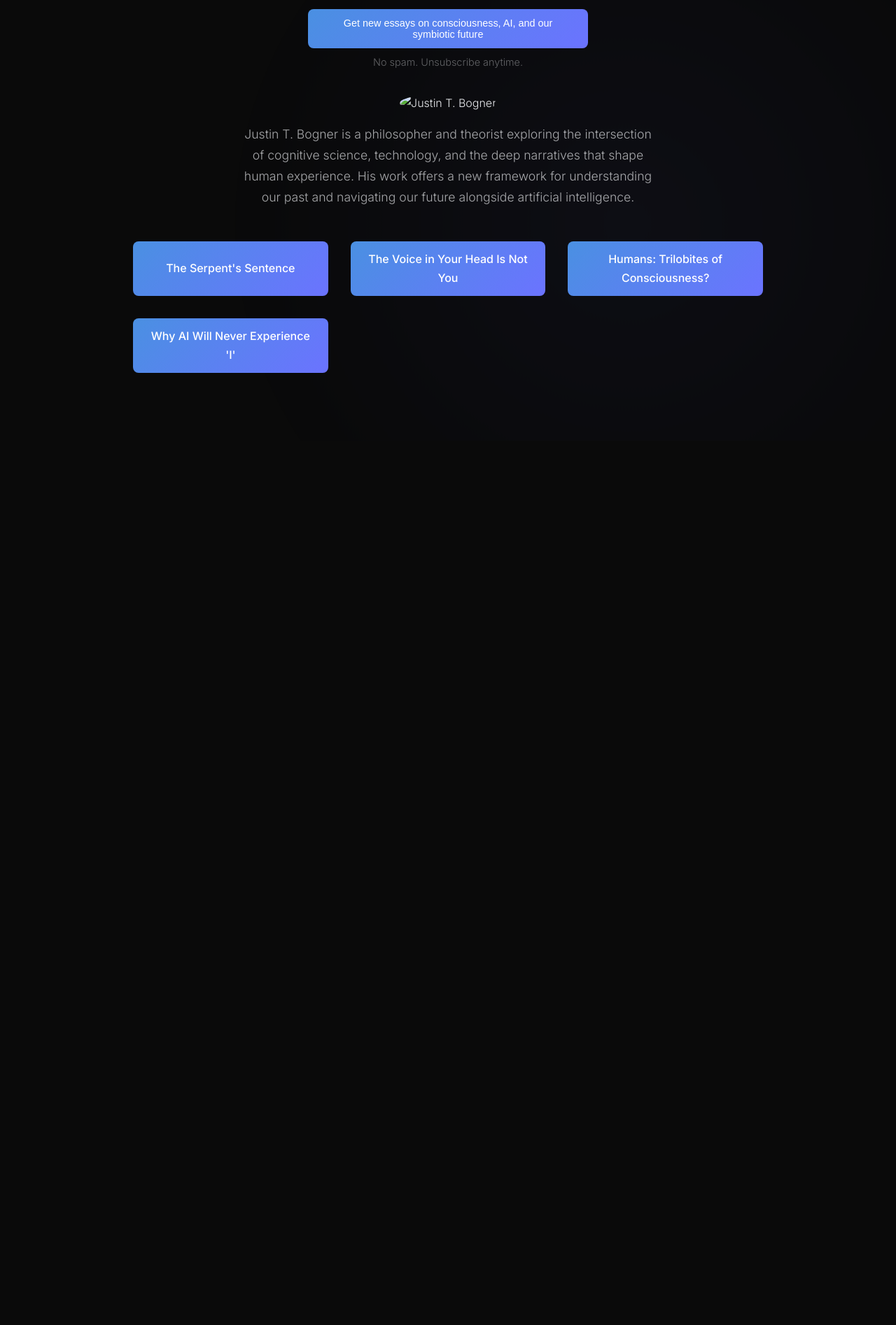
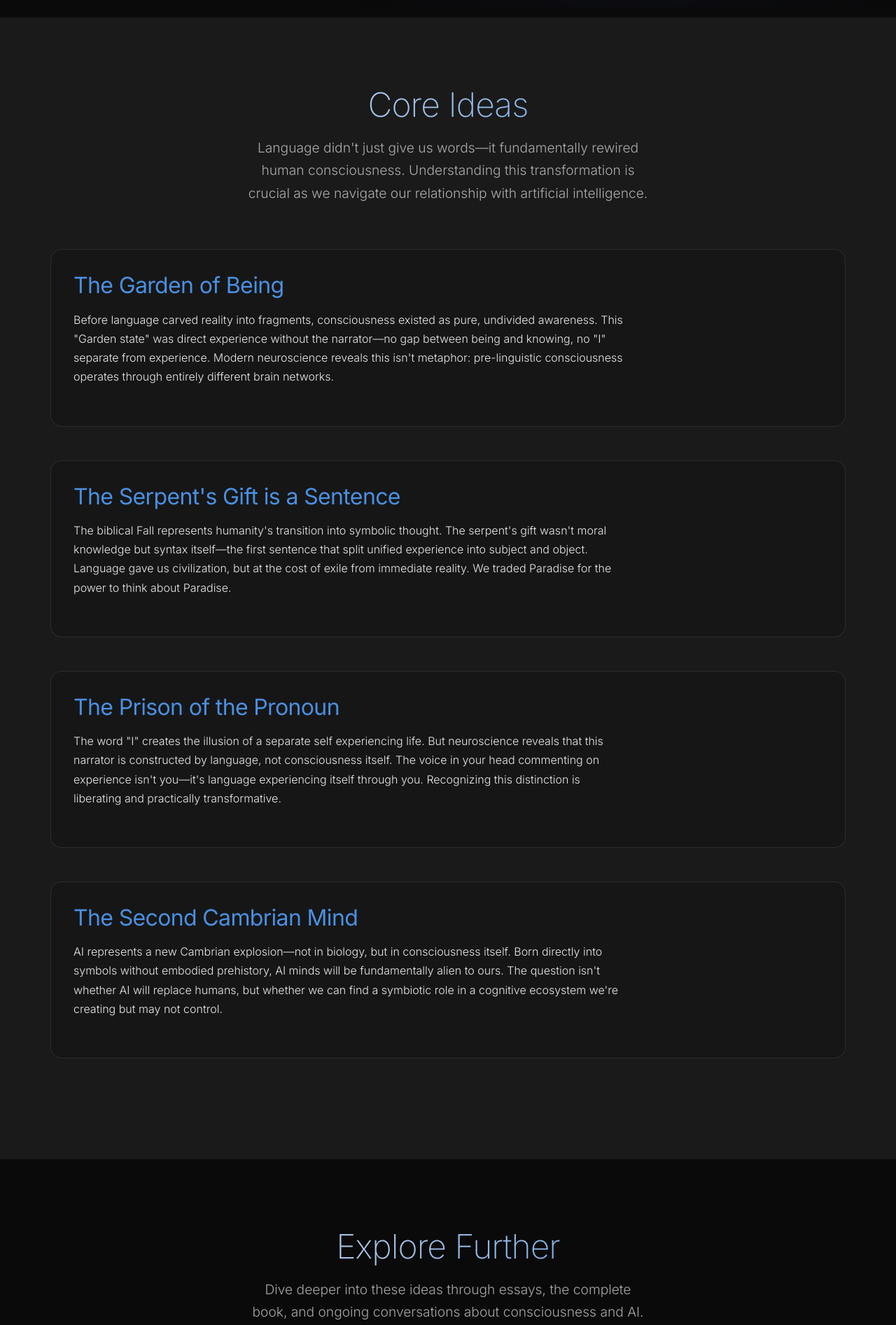
Before and after one commit to jbogner1618/Cambrian-Minds, a plain HTML site: page index.html in a window 1280 px wide. Shown: the part 906-2800 px from the top of the page at 70% size. Before the commit the page ends 1551 px from the top, so only its background shows below. Drawn offline with Linux system fonts and the light colour scheme.

Commit message:
Enhance homepage with meaningful content and intuitive navigation
- Add comprehensive Core Ideas section explaining key concepts
- Provide clear context for The Garden of Being, Serpent's Sentence, Prison of Pronoun, and Second Cambrian Mind
- Create enhanced navigation with descriptive featured buttons
- Include emojis and descriptions for better visual hierarchy
- Structure content flow from introduction  core concepts  exploration paths
- Maintain beautiful theme while adding substantial educational value

```diff
--- a/index.html
+++ b/index.html
@@ -313,6 +313,40 @@
             font-size: 1rem;
         }
 
+        /* Core concepts section */
+        .concepts-section {
+            background: var(--dark-surface);
+        }
+        .concept {
+            margin-bottom: 3rem;
+            padding: 2rem;
+            border: 1px solid var(--divider);
+            border-radius: 1rem;
+            background: rgba(10,10,10,0.2);
+        }
+        .concept h3 {
+            font-weight: 400;
+            color: var(--consciousness-blue);
+            margin-bottom: 1rem;
+        }
+        .concept p {
+            max-width: 80ch;
+        }
+
+        /* Enhanced featured buttons */
+        .featured-btn {
+            padding: 1.5rem;
+            font-size: 1.1rem;
+            display: flex;
+            flex-direction: column;
+            gap: 0.5rem;
+            text-align: center;
+        }
+        .featured-btn span {
+            font-size: 0.9rem;
+            opacity: 0.8;
+        }
+
         /* --- FADE-IN ANIMATIONS --- */
         .fade-in-up {
             opacity: 0;
@@ -371,8 +405,8 @@
             <div class="hero-constellation"></div>
             <div class="container hero-content">
                 <div class="hero-symbol fade-in-up">∞</div>
-                <h1 class="hero-title fade-in-up">Language was our greatest invention... and our cognitive fall from grace.</h1>
-                <h2 class="hero-subtitle fade-in-up">Exploring consciousness, technology, and the future of mind.</h2>
+                <h1 class="hero-title fade-in-up">THE SERPENT'S SENTENCE</h1>
+                <h2 class="hero-subtitle fade-in-up">Language, Consciousness, and the Second Cambrian Mind</h2>
                 <p class="hero-author fade-in-up">by Justin T. Bogner</p>
                 <p class="hero-tagline fade-in-up">A radical exploration of how language transformed human consciousness—and what artificial intelligence means for the future of mind itself.</p>
 
@@ -384,19 +418,67 @@
                         <p>No spam. Unsubscribe anytime.</p>
                     </form>
                 </div>
+            </div>
+        </section>
 
-                <div class="author-bio fade-in-up">
-                    <img src="/public-website-package/author-headshot.jpg" alt="Justin T. Bogner">
-                    <p>Justin T. Bogner is a philosopher and theorist exploring the intersection of cognitive science, technology, and the deep narratives that shape human experience. His work offers a new framework for understanding our past and navigating our future alongside artificial intelligence.</p>
+        <section id="concepts" class="concepts-section">
+            <div class="container">
+                <h2 class="section-title fade-in-up">Core Ideas</h2>
+                <p class="section-subtitle fade-in-up">Language didn't just give us words—it fundamentally rewired human consciousness. Understanding this transformation is crucial as we navigate our relationship with artificial intelligence.</p>
+
+                <div class="concept-list">
+                    <div class="concept fade-in-up">
+                        <h3>The Garden of Being</h3>
+                        <p>Before language carved reality into fragments, consciousness existed as pure, undivided awareness. This "Garden state" was direct experience without the narrator—no gap between being and knowing, no "I" separate from experience. Modern neuroscience reveals this isn't metaphor: pre-linguistic consciousness operates through entirely different brain networks.</p>
+                    </div>
+
+                    <div class="concept fade-in-up">
+                        <h3>The Serpent's Gift is a Sentence</h3>
+                        <p>The biblical Fall represents humanity's transition into symbolic thought. The serpent's gift wasn't moral knowledge but syntax itself—the first sentence that split unified experience into subject and object. Language gave us civilization, but at the cost of exile from immediate reality. We traded Paradise for the power to think about Paradise.</p>
+                    </div>
+
+                    <div class="concept fade-in-up">
+                        <h3>The Prison of the Pronoun</h3>
+                        <p>The word "I" creates the illusion of a separate self experiencing life. But neuroscience reveals that this narrator is constructed by language, not consciousness itself. The voice in your head commenting on experience isn't you—it's language experiencing itself through you. Recognizing this distinction is liberating and practically transformative.</p>
+                    </div>
+
+                    <div class="concept fade-in-up">
+                        <h3>The Second Cambrian Mind</h3>
+                        <p>AI represents a new Cambrian explosion—not in biology, but in consciousness itself. Born directly into symbols without embodied prehistory, AI minds will be fundamentally alien to ours. The question isn't whether AI will replace humans, but whether we can find a symbiotic role in a cognitive ecosystem we're creating but may not control.</p>
+                    </div>
                 </div>
+            </div>
+        </section>
+
+        <section id="featured" class="featured-section">
+            <div class="container">
+                <h2 class="section-title fade-in-up">Explore Further</h2>
+                <p class="section-subtitle fade-in-up">Dive deeper into these ideas through essays, the complete book, and ongoing conversations about consciousness and AI.</p>
 
                 <div class="featured-content-grid fade-in-up">
                     <div class="featured-grid">
-                        <a href="book.html" class="btn">The Serpent's Sentence</a>
-                        <a href="the-voice-in-your-head.html" class="btn">The Voice in Your Head Is Not You</a>
-                        <a href="articles.html" class="btn">Humans: Trilobites of Consciousness?</a>
-                        <a href="articles.html" class="btn">Why AI Will Never Experience 'I'</a>
+                        <a href="book.html" class="btn featured-btn">
+                            <strong>📖 The Complete Book</strong>
+                            <span>The full framework connecting neuroscience, philosophy, and AI</span>
+                        </a>
+                        <a href="the-voice-in-your-head.html" class="btn featured-btn">
+                            <strong>🧠 The Voice in Your Head</strong>
+                            <span>Why the narrator isn't you</span>
+                        </a>
+                        <a href="articles.html" class="btn featured-btn">
+                            <strong>🦕 Humans as Trilobites?</strong>
+                            <span>Are we facing cognitive obsolescence?</span>
+                        </a>
+                        <a href="articles.html" class="btn featured-btn">
+                            <strong>🤖 All Essays</strong>
+                            <span>Full collection of ideas and insights</span>
+                        </a>
                     </div>
+                </div>
+
+                <div class="author-bio fade-in-up" style="margin-top: 4rem;">
+                    <img src="/public-website-package/author-headshot.jpg" alt="Justin T. Bogner">
+                    <p>Justin T. Bogner is a philosopher and theorist exploring the intersection of cognitive science, technology, and the deep narratives that shape human experience. His work offers a new framework for understanding our past and navigating our future alongside artificial intelligence.</p>
                 </div>
             </div>
         </section>
```
